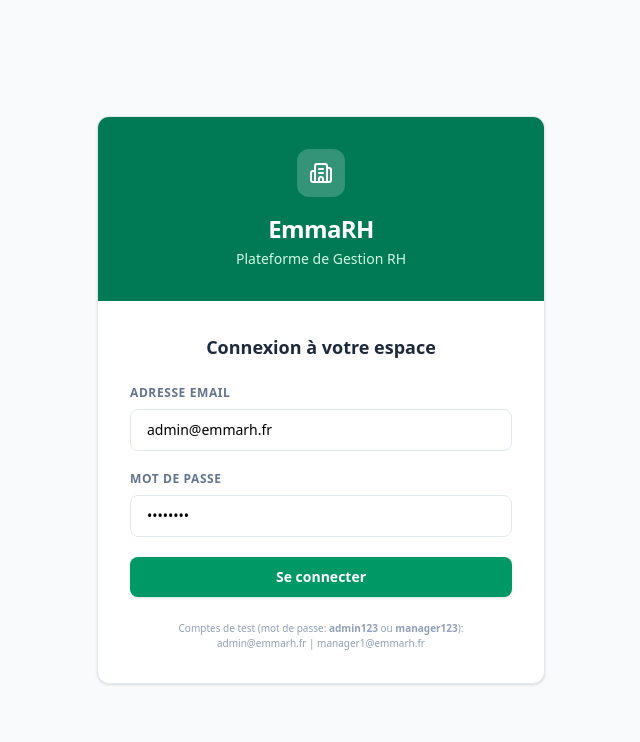
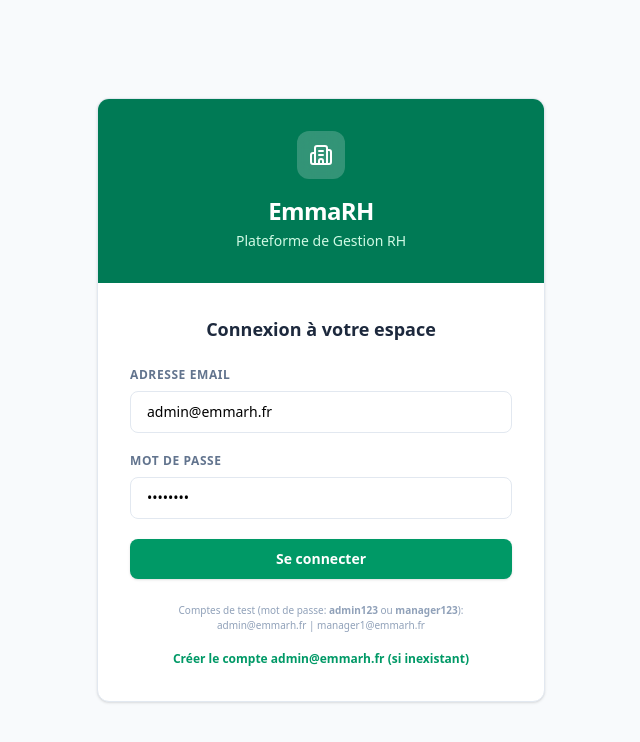
Before and after one commit to Alix67000/EmmaRH, a React (Vite) app: page /login in a window 1280 px wide. Shown: the top 742 px of the page, without its empty margins (319-959 px from the left). Built offline with nearby package versions, Linux system fonts and the light colour scheme; no server answers.

Commit message:
fix(auth): handle missing profile and add setup utility
Handle PGRST116 errors by signing out the user when the profile is missing. Additionally, add a utility button to the login page to recreate the admin test account.

```diff
--- a/src/context/AuthContext.tsx
+++ b/src/context/AuthContext.tsx
@@ -56,6 +56,12 @@ export const AuthProvider = ({ children }: { children: ReactNode }) => {
 
       if (error) {
         console.error('Error fetching profile:', error);
+        if (error.code === 'PGRST116') {
+          // No profile found. This happens if auth user exists but trigger failed.
+          // Sign out the user to prevent dead-end state.
+          await supabase.auth.signOut();
+          alert("Votre compte existe mais le profil est introuvable. Veuillez supprimer l'utilisateur dans Supabase Auth et recréer le compte via le bouton sur la page de connexion.");
+        }
       } else {
         setProfile(data as Profile);
       }
--- a/src/pages/Login.tsx
+++ b/src/pages/Login.tsx
@@ -27,6 +27,31 @@ export default function Login() {
       navigate('/');
     } catch (err: any) {
       setError(err.message || 'Erreur lors de la connexion');
+    } finally {
+      setLoading(false);
+    }
+  };
+
+  const handleSetup = async () => {
+    setLoading(true);
+    setError(null);
+    try {
+      // Create admin user
+      const { error: signUpError } = await supabase.auth.signUp({
+        email: 'admin@emmarh.fr',
+        password: 'admin123',
+        options: {
+          data: {
+            full_name: 'Admin Principal',
+            role: 'admin'
+          }
+        }
+      });
+      if (signUpError) throw signUpError;
+
+      alert('Compte de test créé avec succès ! Vous pouvez maintenant vous connecter.');
+    } catch (err: any) {
+      setError(err.message || 'Erreur lors de la création du compte');
     } finally {
       setLoading(false);
     }
@@ -91,10 +116,18 @@ export default function Login() {
           </form>
 
           <div className="mt-6 text-center">
-             <div className="text-[10px] text-slate-400 font-medium">
+             <div className="text-[10px] text-slate-400 font-medium mb-3">
                 Comptes de test (mot de passe: <strong>admin123</strong> ou <strong>manager123</strong>):<br/>
                 admin@emmarh.fr | manager1@emmarh.fr
              </div>
+
+             <button
+              onClick={handleSetup}
+              disabled={loading}
+              className="text-xs text-emerald-600 font-bold hover:underline"
+             >
+               Créer le compte admin@emmarh.fr (si inexistant)
+             </button>
           </div>
         </div>
       </div>
```
